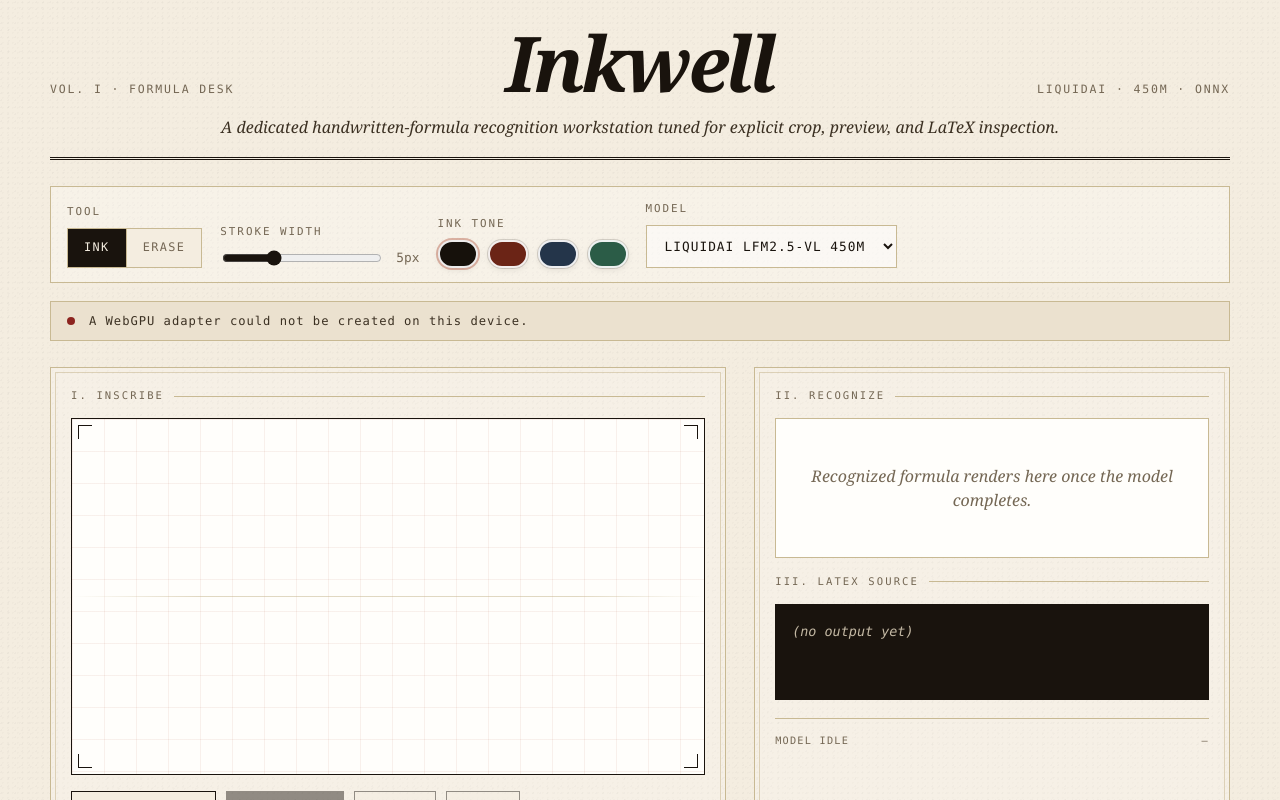
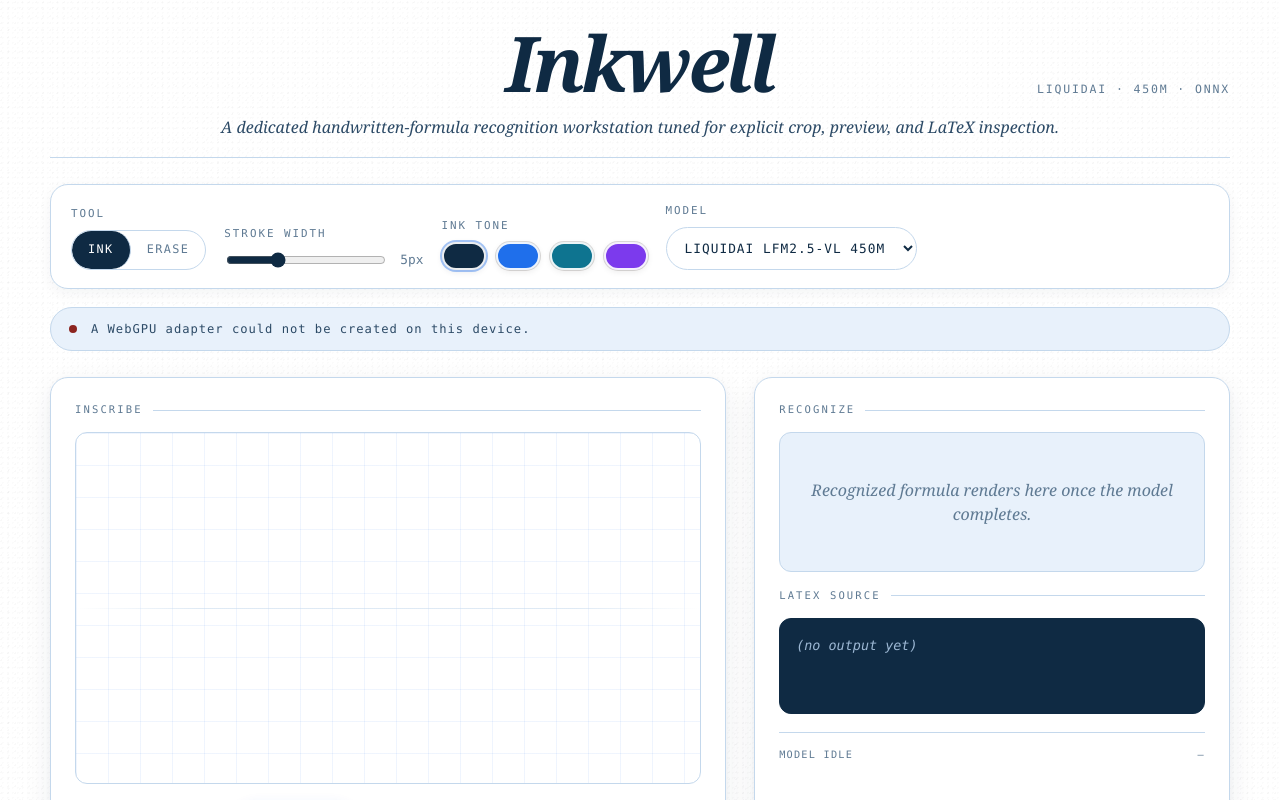
Before and after one commit to aungzm/inkwell, a React (Vite) app: page / in a window 1280 px wide. Shown: the top 800 px of the page. Built offline with nearby package versions, Linux system fonts and the light colour scheme; what @huggingface/transformers would draw is missing.

Commit message:
refactor(styles): modernize design system with new color scheme

```diff
--- a/src/App.tsx
+++ b/src/App.tsx
@@ -20,7 +20,7 @@
   'gemma4': 'Gemma 4 E2B',
 };
 const DEFAULT_ADAPTER_KEY = 'lfm25';
-const COLOR_OPTIONS = ['#16110b', '#6b2416', '#24354a', '#2b5c47'];
+const COLOR_OPTIONS = ['#0f2a43', '#1f6feb', '#0e7490', '#7c3aed'];
 
 type RecognitionState = {
   image?: RasterizedRow;
@@ -110,7 +110,7 @@
     <main className="app-shell">
       <div className="page">
         <header className="app-header">
-          <div className="header-meta">Vol. I · Formula Desk</div>
+          <div className="header-meta" />
           <h1>Inkwell</h1>
           <div className="header-meta header-meta-right">LiquidAI · 450M · ONNX</div>
           <p className="tagline">
@@ -235,7 +235,7 @@
           />
 
           <section className="panel">
-            <div className="panel-label">II. Recognize</div>
+            <div className="panel-label">Recognize</div>
 
             <div className={recognition?.result?.latex ? 'render-box' : 'render-box empty'}>
               {recognition?.result?.latex ? (
@@ -247,7 +247,7 @@
               )}
             </div>
 
-            <div className="panel-label">III. LaTeX Source</div>
+            <div className="panel-label">LaTeX Source</div>
             <div
               className={
                 recognition?.result?.latex || recognition?.error ? 'latex-box' : 'latex-box empty'
--- a/src/styles.css
+++ b/src/styles.css
@@ -3,18 +3,23 @@
   font-family: 'Georgia', 'Times New Roman', serif;
   line-height: 1.5;
   font-weight: 400;
-  color: #19130d;
-  background: #f4ede0;
-  --paper: #f4ede0;
-  --paper-deep: #ebe1cf;
-  --ink: #19130d;
-  --ink-soft: #3b3022;
-  --ink-faded: #746754;
-  --rule: #c8b993;
-  --accent: #a53a20;
-  --accent-soft: rgba(165, 58, 32, 0.08);
-  --grid: rgba(165, 58, 32, 0.07);
+  color: #0f2a43;
+  background: #f5f9fd;
+  --paper: #ffffff;
+  --paper-deep: #e8f1fb;
+  --ink: #0f2a43;
+  --ink-soft: #2c4a66;
+  --ink-faded: #5f7a93;
+  --rule: #c4d8ec;
+  --accent: #1f6feb;
+  --accent-soft: rgba(31, 111, 235, 0.08);
+  --grid: rgba(31, 111, 235, 0.07);
   --green: #2f7b46;
+  --radius: 18px;
+  --radius-sm: 12px;
+  --radius-pill: 999px;
+  --card-shadow: 0 10px 30px rgba(15, 42, 67, 0.07), 0 2px 6px rgba(15, 42, 67, 0.04);
+  --card-shadow-soft: 0 4px 14px rgba(15, 42, 67, 0.05);
 }
 
 * {
@@ -74,7 +79,7 @@
   align-items: end;
   margin-bottom: 26px;
   padding-bottom: 18px;
-  border-bottom: 3px double var(--ink);
+  border-bottom: 1px solid var(--rule);
 }
 
 .app-header h1 {
@@ -125,9 +130,11 @@
   gap: 14px 18px;
   align-items: end;
   margin-bottom: 18px;
-  padding: 14px 16px;
+  padding: 18px 20px;
   border: 1px solid var(--rule);
-  background: rgba(255, 255, 255, 0.24);
+  border-radius: var(--radius);
+  background: var(--paper);
+  box-shadow: var(--card-shadow-soft);
 }
 
 .tool-group {
@@ -150,7 +157,9 @@
 .segmented-control {
   display: inline-flex;
   border: 1px solid var(--rule);
+  border-radius: var(--radius-pill);
   background: var(--paper);
+  overflow: hidden;
 }
 
 .segment-button {
@@ -209,8 +218,8 @@
 
 .color-swatch.is-active {
   box-shadow:
-    0 0 0 2px rgba(165, 58, 32, 0.35),
-    0 2px 6px rgba(25, 19, 13, 0.08);
+    0 0 0 2px rgba(31, 111, 235, 0.4),
+    0 2px 6px rgba(15, 42, 67, 0.1);
 }
 
 .color-swatch:disabled {
@@ -224,7 +233,8 @@
   align-items: center;
   padding: 0 14px;
   border: 1px solid var(--rule);
-  background: rgba(255, 255, 255, 0.52);
+  border-radius: var(--radius-pill);
+  background: var(--paper);
   color: var(--ink);
   font-size: 0.8rem;
   letter-spacing: 0.08em;
@@ -236,8 +246,9 @@
   align-items: center;
   gap: 14px;
   margin-bottom: 26px;
-  padding: 10px 16px;
+  padding: 12px 18px;
   border: 1px solid var(--rule);
+  border-radius: var(--radius-pill);
   background: var(--paper-deep);
   font-size: 0.76rem;
   letter-spacing: 0.08em;
@@ -307,17 +318,11 @@
 
 .panel {
   position: relative;
-  padding: 20px;
+  padding: 24px;
   border: 1px solid var(--rule);
-  background: rgba(255, 255, 255, 0.18);
-}
-
-.panel::before {
-  content: '';
-  position: absolute;
-  inset: 4px;
-  border: 1px solid rgba(200, 185, 147, 0.55);
-  pointer-events: none;
+  border-radius: var(--radius);
+  background: var(--paper);
+  box-shadow: var(--card-shadow);
 }
 
 .panel-label {
@@ -342,11 +347,12 @@
   position: relative;
   aspect-ratio: 16 / 9;
   overflow: hidden;
-  border: 1px solid var(--ink);
+  border: 1px solid var(--rule);
+  border-radius: var(--radius-sm);
   background:
     linear-gradient(var(--grid) 1px, transparent 1px),
     linear-gradient(90deg, var(--grid) 1px, transparent 1px),
-    #fffefb;
+    #ffffff;
   background-size: 32px 32px, 32px 32px, auto;
 }
 
@@ -378,8 +384,9 @@
   bottom: 10px;
   max-width: min(52%, 260px);
   padding: 8px 10px;
-  border: 1px solid rgba(25, 19, 13, 0.2);
-  background: rgba(255, 254, 251, 0.9);
+  border: 1px solid var(--rule);
+  border-radius: var(--radius-sm);
+  background: rgba(255, 255, 255, 0.92);
   color: var(--ink-faded);
   font-family: 'Consolas', 'Courier New', monospace;
   font-size: 0.62rem;
@@ -400,42 +407,6 @@
   pointer-events: none;
 }
 
-.corner {
-  position: absolute;
-  width: 14px;
-  height: 14px;
-  border: 1px solid var(--ink);
-  pointer-events: none;
-}
-
-.corner.tl {
-  top: 6px;
-  left: 6px;
-  border-right: none;
-  border-bottom: none;
-}
-
-.corner.tr {
-  top: 6px;
-  right: 6px;
-  border-left: none;
-  border-bottom: none;
-}
-
-.corner.bl {
-  bottom: 6px;
-  left: 6px;
-  border-right: none;
-  border-top: none;
-}
-
-.corner.br {
-  right: 6px;
-  bottom: 6px;
-  border-left: none;
-  border-top: none;
-}
-
 .controls {
   display: flex;
   flex-wrap: wrap;
@@ -444,8 +415,9 @@
 }
 
 button {
-  border: 1px solid var(--ink);
-  padding: 11px 18px;
+  border: 1px solid var(--rule);
+  border-radius: var(--radius-pill);
+  padding: 11px 20px;
   background: var(--paper);
   color: var(--ink);
   cursor: pointer;
@@ -454,14 +426,20 @@
   text-transform: uppercase;
 }
 
+button:hover:not(:disabled) {
+  border-color: var(--accent);
+}
+
 button.primary {
-  background: var(--ink);
-  color: var(--paper);
+  background: var(--accent);
+  border-color: var(--accent);
+  color: #ffffff;
+  box-shadow: 0 6px 16px rgba(31, 111, 235, 0.25);
 }
 
 button.primary:hover:not(:disabled) {
-  background: var(--accent);
-  border-color: var(--accent);
+  background: #1a5fcc;
+  border-color: #1a5fcc;
 }
 
 button:disabled {
@@ -472,9 +450,10 @@
 
 .recognition-helper {
   margin-top: 14px;
-  padding: 10px 12px;
-  border: 1px solid rgba(200, 185, 147, 0.8);
-  background: rgba(255, 255, 255, 0.44);
+  padding: 12px 14px;
+  border: 1px solid rgba(196, 216, 236, 0.9);
+  border-radius: var(--radius-sm);
+  background: var(--paper-deep);
   color: var(--ink-soft);
   font-size: 0.76rem;
 }
@@ -488,7 +467,8 @@
   margin-bottom: 16px;
   padding: 26px 20px;
   border: 1px solid var(--rule);
-  background: #fffefb;
+  border-radius: var(--radius-sm);
+  background: var(--paper-deep);
   display: flex;
   align-items: center;
   justify-content: center;
@@ -505,6 +485,7 @@
   min-height: 96px;
   padding: 16px;
   border: 1px solid var(--ink);
+  border-radius: var(--radius-sm);
   background: var(--ink);
   color: var(--paper);
   font-family: 'Consolas', 'Courier New', monospace;
@@ -514,7 +495,7 @@
 }
 
 .latex-box.empty {
-  color: #c4b9a4;
+  color: #9db8d4;
   font-style: italic;
 }
 
@@ -525,6 +506,7 @@
   margin-top: 18px;
   padding: 12px;
   border: 1px solid var(--rule);
+  border-radius: var(--radius-sm);
   background: var(--paper-deep);
 }
 
@@ -536,8 +518,9 @@
   width: 96px;
   height: 96px;
   object-fit: contain;
-  background: #fffefb;
-  border: 1px solid var(--ink);
+  background: #ffffff;
+  border: 1px solid var(--rule);
+  border-radius: var(--radius-sm);
   image-rendering: pixelated;
 }
 
--- a/src/ui/SheetSurface.tsx
+++ b/src/ui/SheetSurface.tsx
@@ -330,13 +330,9 @@
 
   return (
     <section className="panel">
-      <div className="panel-label">I. Inscribe</div>
+      <div className="panel-label">Inscribe</div>
 
       <div className="canvas-wrap">
-        <span className="corner tl" />
-        <span className="corner tr" />
-        <span className="corner bl" />
-        <span className="corner br" />
         <span className="baseline" />
         <canvas
           ref={backgroundCanvasRef}
```
